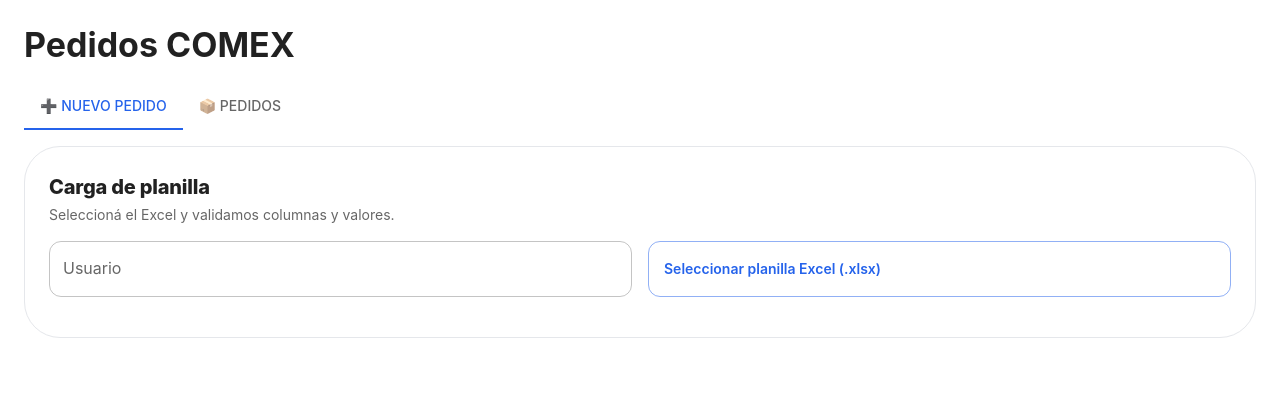
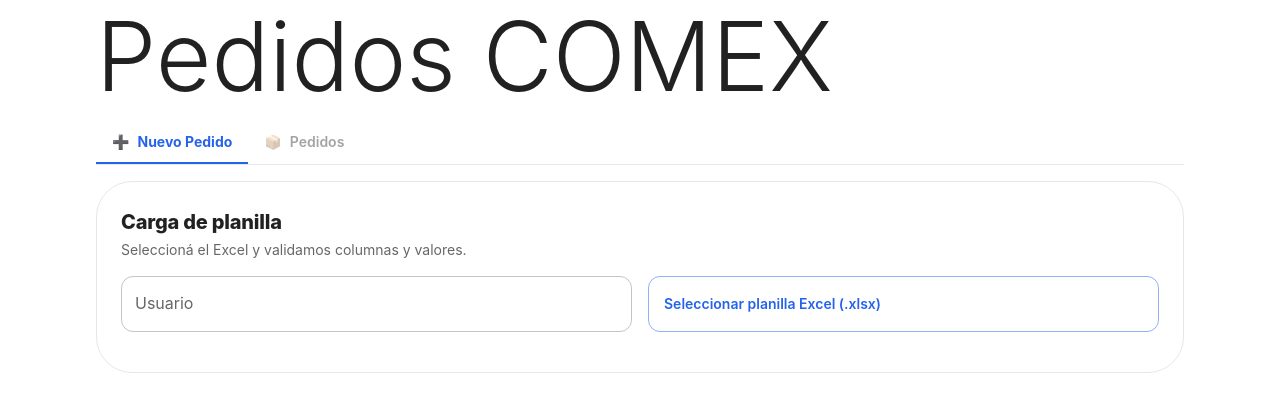
Before and after one commit to brandatta/comex-vicomx, a React (Vite) app in the folder client/: page / in a window 1280 px wide. Shown: the top 412 px of the page. Built offline with nearby package versions, Linux system fonts and the light colour scheme.

Commit message:
Update App.jsx

```diff
--- a/client/src/App.jsx
+++ b/client/src/App.jsx
@@ -1,5 +1,5 @@
 import React from "react";
-import { Container, Box, Typography, Tabs, Tab } from "@mui/material";
+import { Box, Typography, Tabs, Tab } from "@mui/material";
 import NuevoPedido from "./pages/NuevoPedido.jsx";
 import Pedidos from "./pages/Pedidos.jsx";
 
@@ -7,19 +7,47 @@ export default function App() {
   const [tab, setTab] = React.useState(0);
 
   return (
-    <Container maxWidth="xl" sx={{ py: 3 }}>
-      <Typography variant="h4">Pedidos COMEX</Typography>
+    <Box sx={{ maxWidth: 1120, mx: "auto", px: 2, pb: 8 }}>
+      {/* Header grande */}
+      <Typography
+        variant="h1"
+        sx={{
+          mb: 1,
+        }}
+      >
+        Pedidos COMEX
+      </Typography>
 
-      <Box mt={2}>
-        <Tabs value={tab} onChange={(_, v) => setTab(v)}>
-          <Tab label="➕ Nuevo Pedido" />
-          <Tab label="📦 Pedidos" />
+      {/* Tabs con underline rojo */}
+      <Box sx={{ borderBottom: "1px solid #e5e7eb", mb: 2 }}>
+        <Tabs
+          value={tab}
+          onChange={(_, v) => setTab(v)}
+          textColor="inherit"
+          indicatorColor="primary"
+          sx={{
+            minHeight: 44,
+            "& .MuiTab-root": {
+              textTransform: "none",
+              minHeight: 44,
+              fontWeight: 600,
+              color: "text.secondary",
+            },
+            "& .Mui-selected": {
+              color: "primary.main",
+              fontWeight: 700,
+            },
+          }}
+        >
+          <Tab icon={<span>➕</span>} iconPosition="start" label="Nuevo Pedido" />
+          <Tab icon={<span>📦</span>} iconPosition="start" label="Pedidos" />
         </Tabs>
       </Box>
 
+      {/* Contenido */}
       <Box mt={2}>
         {tab === 0 ? <NuevoPedido /> : <Pedidos />}
       </Box>
-    </Container>
+    </Box>
   );
 }
```
